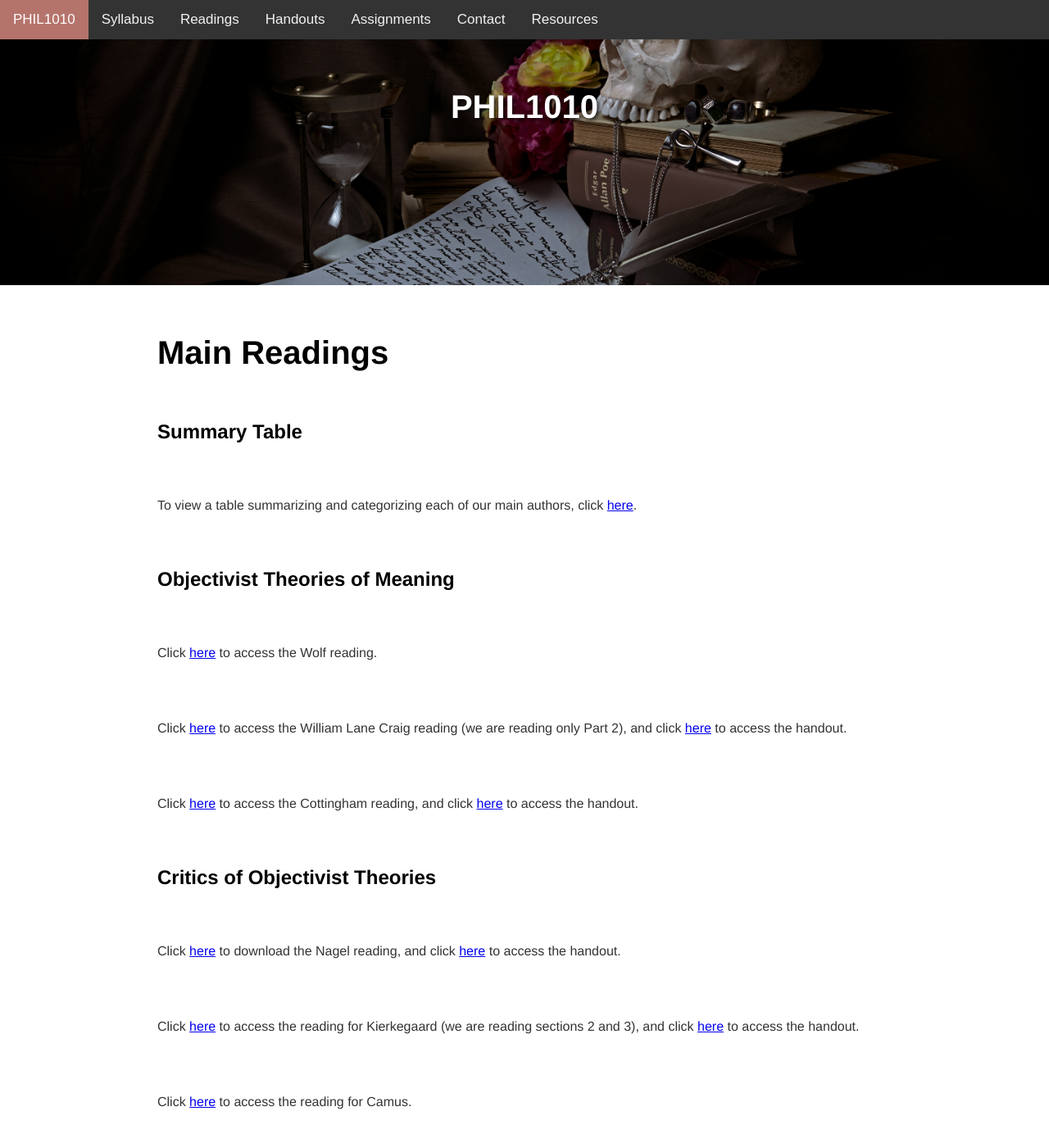
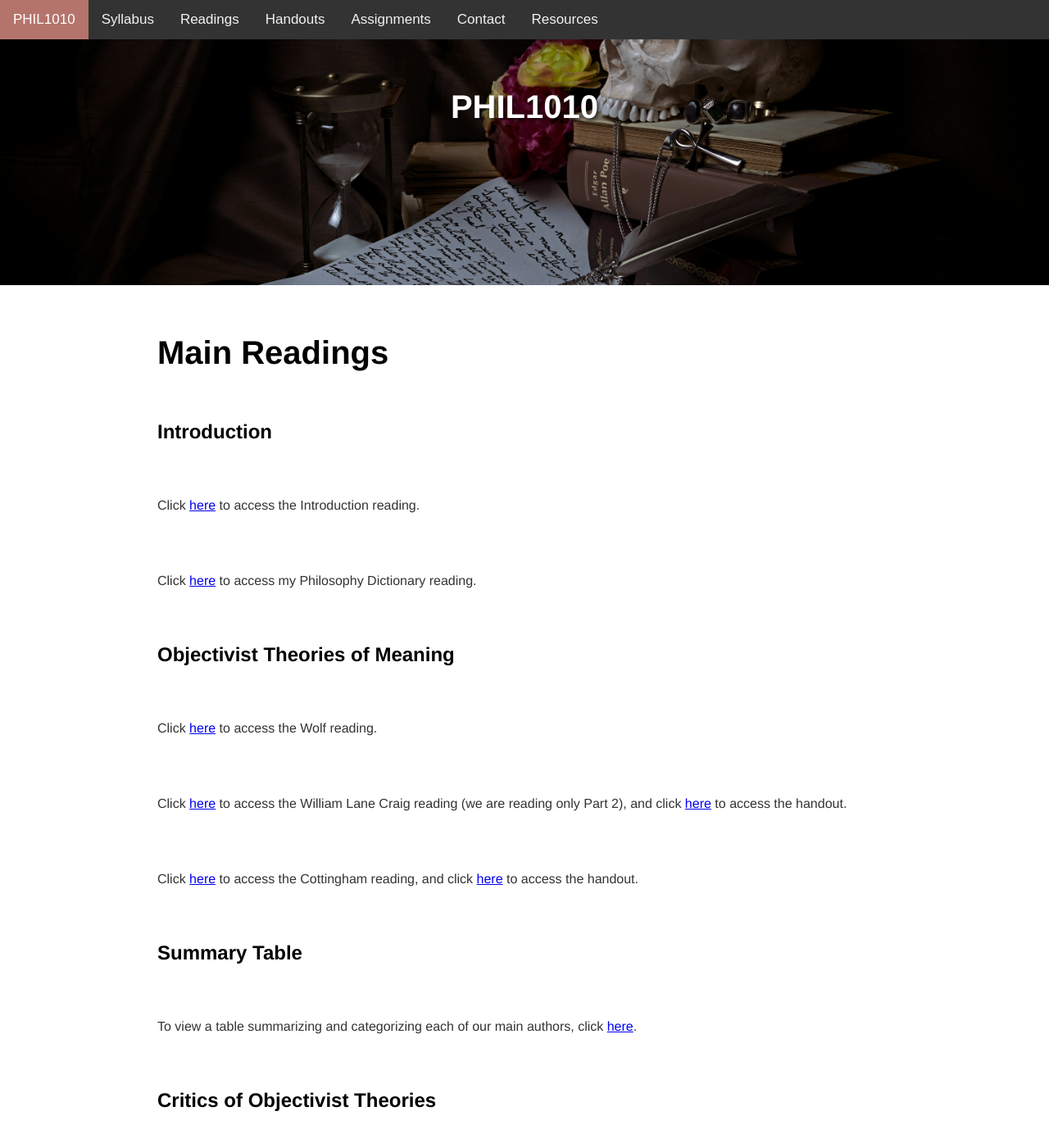
Before and after one commit to kevinjpatton/kevinjpatton.github.io, a Jekyll site: the page built from teaching/phil_1010/readings/index.html, in a window 1280 px wide and 1400 px high. Shown: the top 1395 px of the window at 82% size. Built offline with Jekyll 4.4.1, drawn with Linux system fonts in a browser that asks for light colours; Markdown is read by kramdown in place of the engine named in the settings.

Commit message:
Update index.html

```diff
--- a/teaching/phil_1010/readings/index.html
+++ b/teaching/phil_1010/readings/index.html
@@ -3,12 +3,16 @@ layout: 1010
 title: PHIL1010 - Readings
 ---
 <h1>Main Readings</h1>
-<h2>Summary Table</h2>
-<p>To view a table summarizing and categorizing each of our main authors, click <a href="/teaching/phil_1010/readings/summary/index.html">here</a>.</p>
+<h2>Introduction</h2>
+<p>Click <a href="/banda/Draft - How to Philosophize.pdf" target="_blank">here</a> to access the Introduction reading.</p>
+<p>Click <a href="/banda/Draft - Philosophabet.pdf" target="_blank">here</a> to access my Philosophy Dictionary reading.</p>
+
 <h2>Objectivist Theories of Meaning</h2>
 <p>Click <a href="/teaching/phil_1010/readings/Susan Wolf - The Meanings of Lives.pdf" target="_blank">here</a> to access the Wolf reading.</p>
 <p>Click <a href="/teaching/phil_1010/readings/William Lane Craig - Reasonable Faith.pdf" target="_blank">here</a> to access the William Lane Craig reading (we are reading only Part 2), and click <a href="/teaching/phil_1010/readings/Handout - WLC.pdf" target="_blank">here</a> to access the handout.</p>
 <p>Click <a href="/teaching/phil_1010/readings/John Cottingham - The Meaning of Life and Transcendence.pdf" target="_blank">here</a> to access the Cottingham reading, and click <a href="/teaching/phil_1010/readings/Handout - Cottingham.pdf" target="_blank">here</a> to access the handout.</p>
+<h2>Summary Table</h2>
+<p>To view a table summarizing and categorizing each of our main authors, click <a href="/teaching/phil_1010/readings/summary/index.html">here</a>.</p>
 
 <h2>Critics of Objectivist Theories</h2>
 <p>Click <a href="/teaching/phil_1010/readings/Thomas Nagel - Mortal Questions.pdf" target="_blank">here</a> to download the Nagel reading, and click <a href="/teaching/phil_1010/readings/Handout - Nagel and The Absurd.pdf" target="_blank">here</a> to access the handout.</p>
```
